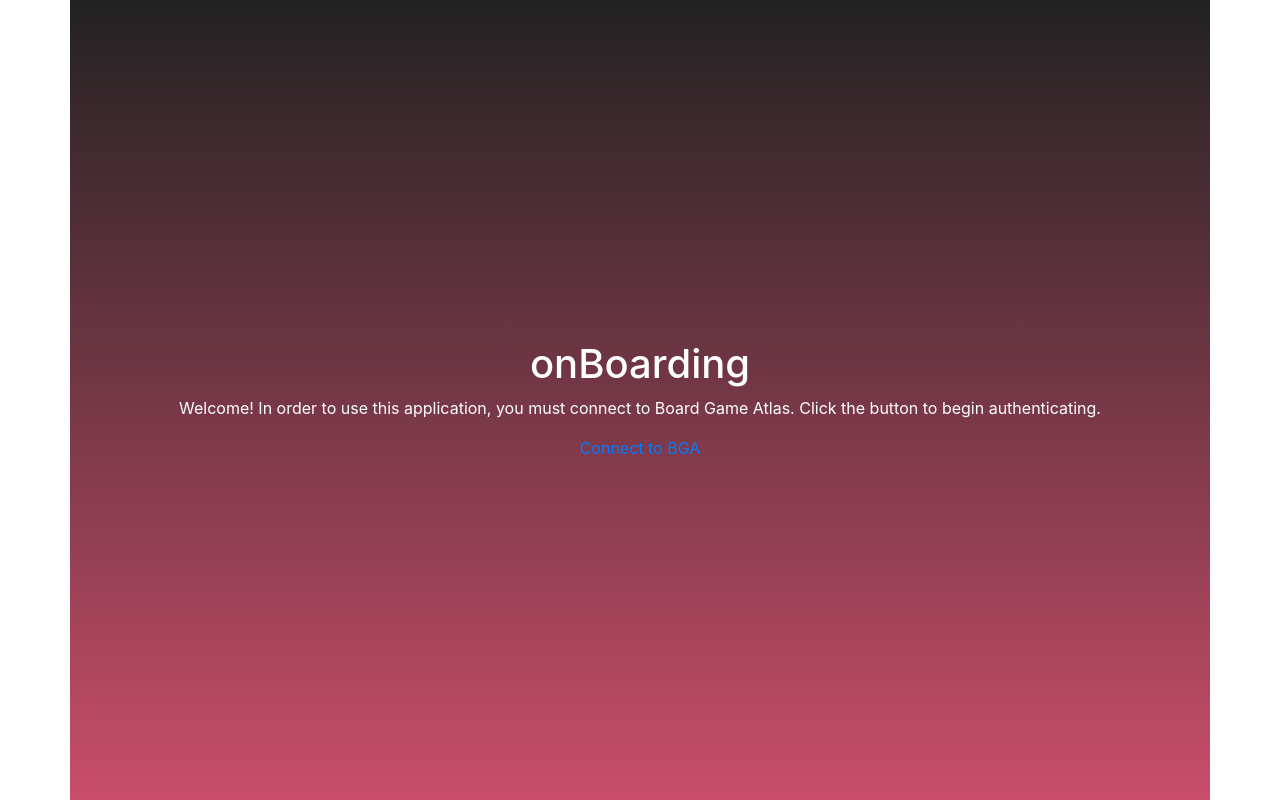
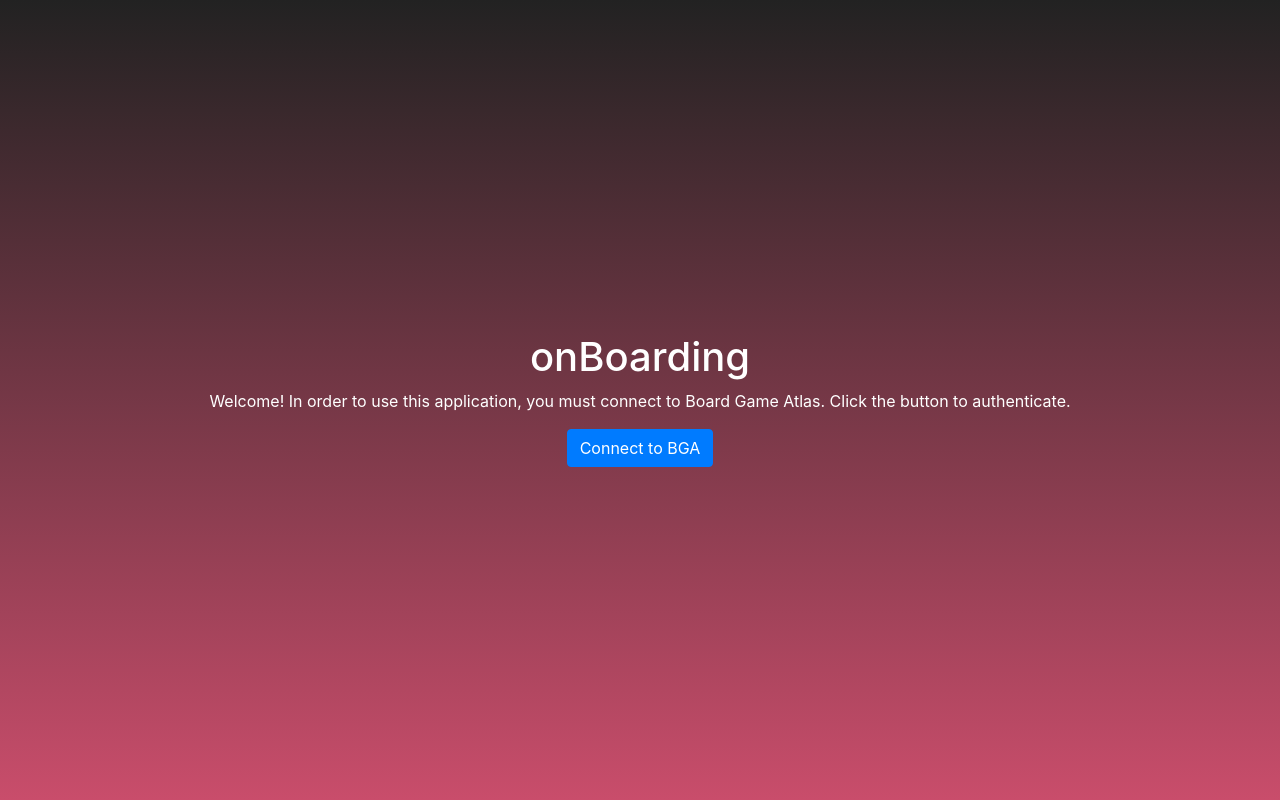
Before and after one commit to emilpee/onBoarding-frontend, a React (Create React App) app: page / in a window 1280 px wide. Built offline with nearby package versions, Linux system fonts and the light colour scheme.

Commit message:
Received response from backend/api

```diff
--- a/src/components/Dashboard/Dashboard.jsx
+++ b/src/components/Dashboard/Dashboard.jsx
@@ -1,9 +1,29 @@
-import React from "react";
+import React, { useEffect, useState } from "react";
+import axios from "axios";
+import { CLIENT_ID } from "../../boardgameatlas.config";
 
 const Dashboard = () => {
+  const [gamesData, setgamesData] = useState([]);
+
+  useEffect(() => {
+    axios
+      .get(
+        `https://www.boardgameatlas.com/api/search?order_by=popularity&client_id=${CLIENT_ID}`
+      )
+      .then(response => {
+        setgamesData(response.data.games);
+      });
+  }, []);
+
   return (
-    <div className="container">
-      <div>DASHBOARD!</div>
+    <div>
+      <h1>DASHBOARD!</h1>
+      <ul>
+        {gamesData.length > 0 &&
+          gamesData.map(game => {
+            return <li key={game.id}>{game.name}</li>;
+          })}
+      </ul>
     </div>
   );
 };
--- a/src/components/Login/Login.jsx
+++ b/src/components/Login/Login.jsx
@@ -1,33 +1,29 @@
-import React, { useState, useEffect } from "react";
+import React from "react";
 import { CLIENT_ID } from "../../boardgameatlas.config";
+import { Button } from "react-bootstrap";
 import "./styles.scss";
 
-const Login = props => {
-  useEffect(() => {}, []);
-
+const Login = () => {
   const handleConnectClick = () => {
     function generateUrlWithState() {
-      // TODO - kryptera
       const state = Math.random()
         .toString(36)
         .substring(7);
-      return `https://www.boardgameatlas.com/oauth/authorize?response_type=code&client_id=${CLIENT_ID}&state=${state}&redirect_uri=http://localhost:8080/oauth/redirect`;
+      return `https://www.boardgameatlas.com/oauth/authorize?response_type=code&client_id=${CLIENT_ID}&state=${state}&redirect_uri=http://localhost:8080/oauth`;
     }
 
     window.location.href = generateUrlWithState();
   };
 
   return (
-    <main className="login container">
+    <main className="login">
       <h1>onBoarding</h1>
       <p>
         Welcome! In order to use this application, you must connect to Board
-        Game Atlas. Click the button to begin authenticating.
+        Game Atlas. Click the button to authenticate.
       </p>
 
-      <a onClick={handleConnectClick} className="ui button">
-        Connect to BGA
-      </a>
+      <Button onClick={handleConnectClick}>Connect to BGA</Button>
     </main>
   );
 };
```
